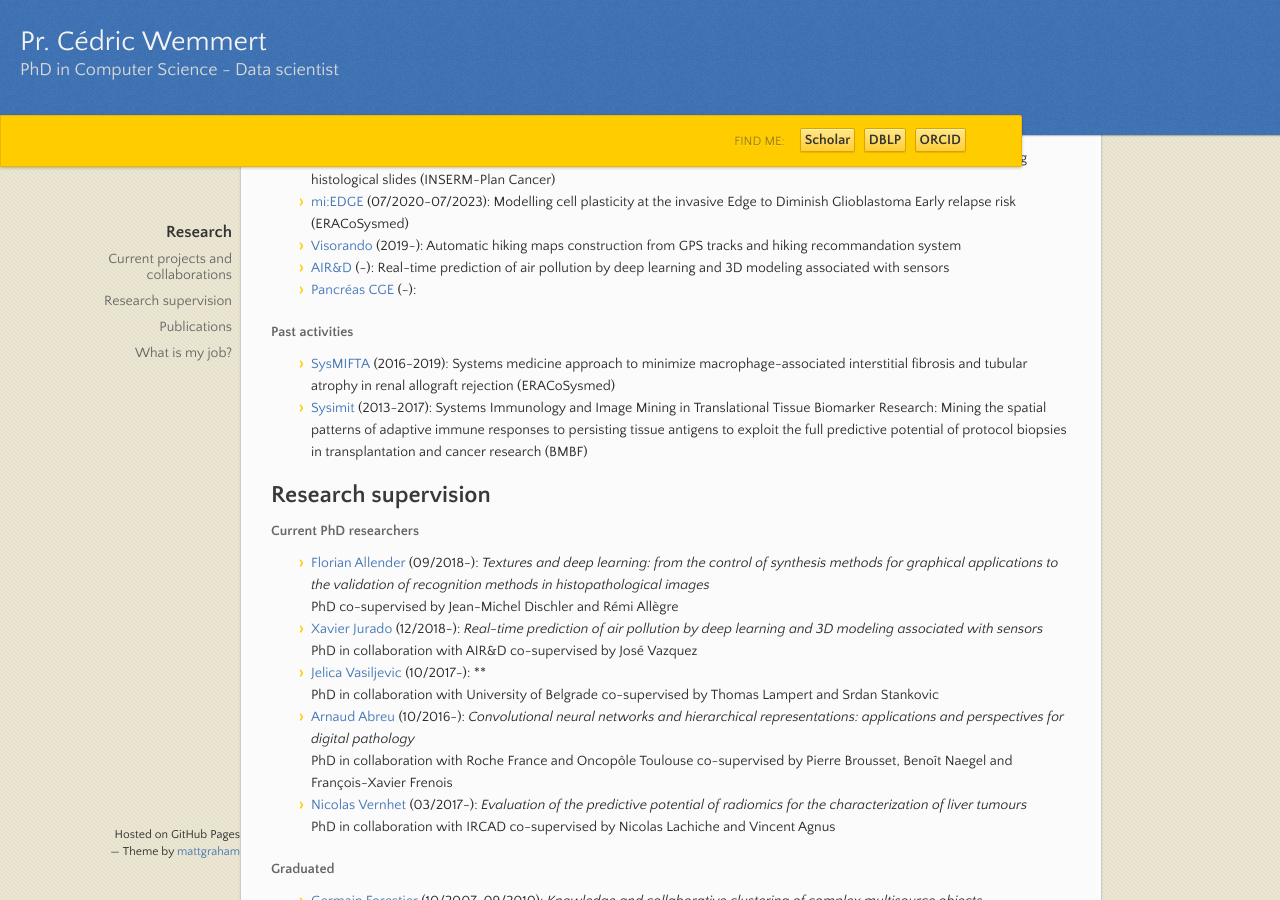
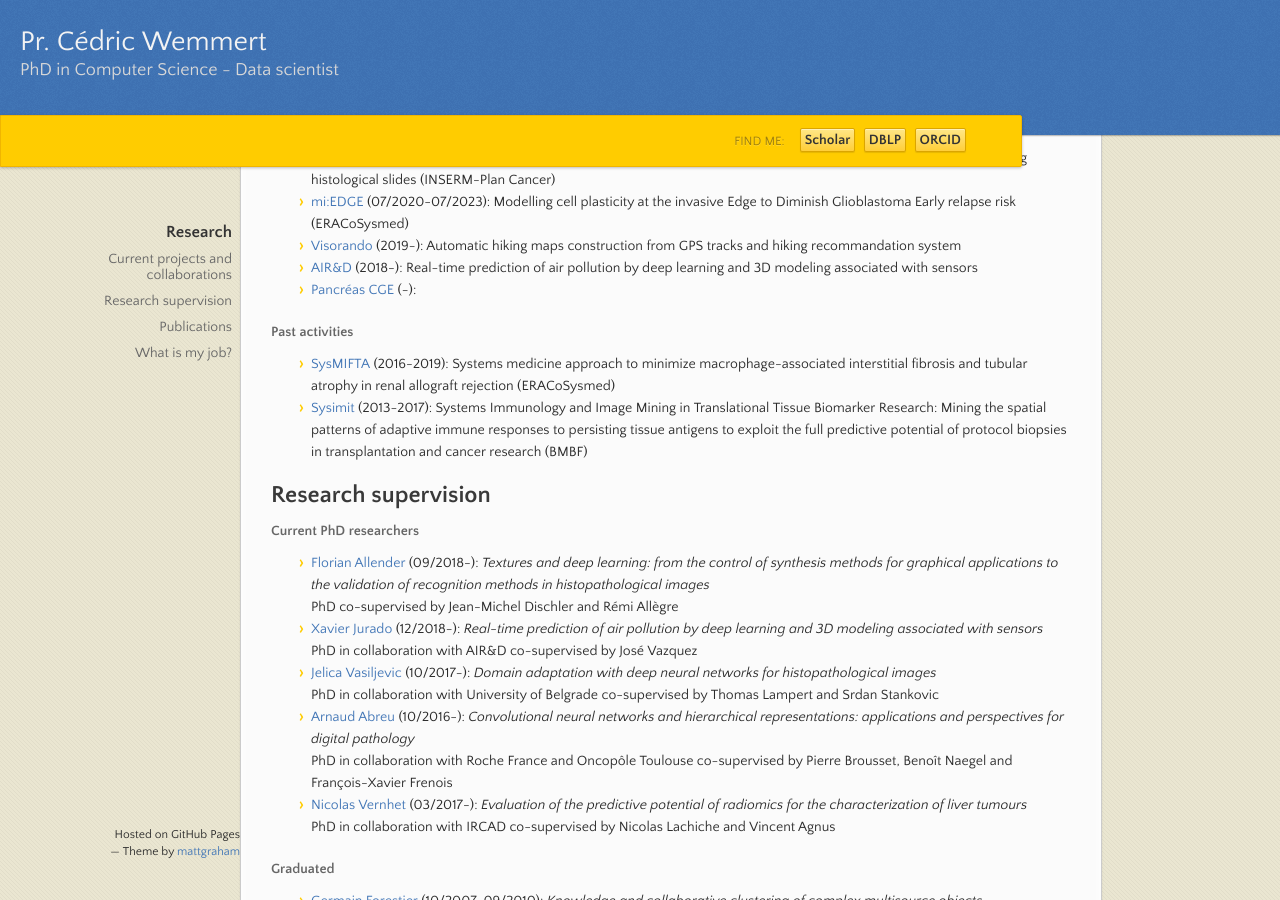
Before and after one commit to wemmertc/webpage, a Jekyll site: the page built from index.md, in a window 1280 px wide and 900 px high, scrolled down 257 px. Built offline with Jekyll 4.4.1, drawn with Linux system fonts in a browser that asks for light colours.

Commit message:
publishing

```diff
--- a/_includes/phd_students.md
+++ b/_includes/phd_students.md
@@ -2,7 +2,7 @@
 PhD co-supervised by Jean-Michel Dischler and Rémi Allègre
  * [Xavier Jurado]() (12/2018-): *Real-time prediction of air pollution by deep learning and 3D modeling associated with sensors*
 PhD in collaboration with AIR&D co-supervised by José Vazquez
- * [Jelica Vasiljevic]() (10/2017-): **
+ * [Jelica Vasiljevic]() (10/2017-): *Domain adaptation with deep neural networks for histopathological images*
 PhD in collaboration with University of Belgrade co-supervised by Thomas Lampert and Srdan Stankovic
  * [Arnaud Abreu]() (10/2016-): *Convolutional neural networks and hierarchical representations: applications and perspectives for digital pathology*
 PhD in collaboration with Roche France and Oncopôle Toulouse co-supervised by Pierre Brousset, Benoît Naegel and François-Xavier Frenois
--- a/_includes/projects.md
+++ b/_includes/projects.md
@@ -1,5 +1,5 @@
  * [AiCOLO](https://wemmertc.github.io/aicolo/) (12/2019-03/2022): Artificial intelligence to determine prognosis and mutation status in colorectal cancer using histological slides (INSERM-Plan Cancer)
  * [mi:EDGE](https://www.era-learn.eu/network-information/networks/eracosysmed/3rd-joint-transnational-call-for-european-research-projects-on-systems-medicine/modelling-cell-plasticity-at-the-invasive-edge-to-diminish-glioblastoma-early-relapse-risk) (07/2020-07/2023): Modelling cell plasticity at the invasive Edge to Diminish Glioblastoma Early relapse risk (ERACoSysmed)
  * [Visorando]() (2019-): Automatic hiking maps construction from GPS tracks and hiking recommandation system
- * [AIR&D]() (-): Real-time prediction of air pollution by deep learning and 3D modeling associated with sensors
+ * [AIR&D]() (2018-): Real-time prediction of air pollution by deep learning and 3D modeling associated with sensors
  * [Pancréas CGE]() (-):
```
Also changed, not shown: 1 other file.
